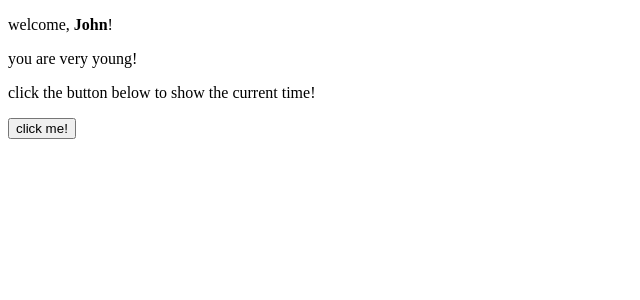
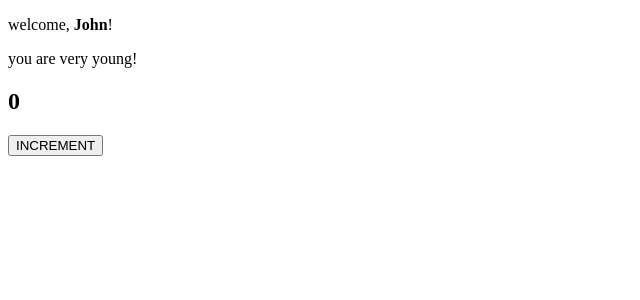
Before and after one commit to MarcosMarcoski/Ejercicios-React, a React (Vite) app in the folder vite-project/ejercicios/: page / in a window 1280 px wide. Shown: the top 300 px of the page, without its empty margins (0-640 px from the left). Built offline with nearby package versions, Linux system fonts and the light colour scheme.

Commit message:
ejercicio 29

```diff
--- a/vite-project/ejercicios/src/App.jsx
+++ b/vite-project/ejercicios/src/App.jsx
@@ -1,12 +1,14 @@
 import { AlertClock } from "./componentes/AlertClock";
+import { Counter } from "./componentes/Counter";
 import { Welcome } from "./componentes/Welcome";
 
 export function App() {
   return (
     <div>
       <Welcome name={"John"} age={16} />
+      <Counter/>
 
-      <AlertClock/>
+
     </div>
   );
 }
--- /dev/null
+++ b/vite-project/ejercicios/src/componentes/Counter.jsx
@@ -0,0 +1,16 @@
+import { useState } from "react";
+
+export function Counter() {
+  const [counter, setCounter] = useState(0);
+
+  function increment() {
+    setCounter(counter + 1);
+  }
+
+  return (
+    <div>
+      <h2>{counter}</h2>
+      <button onClick={increment}>INCREMENT</button>
+    </div>
+  );
+}
```
